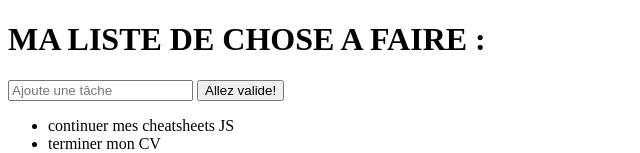
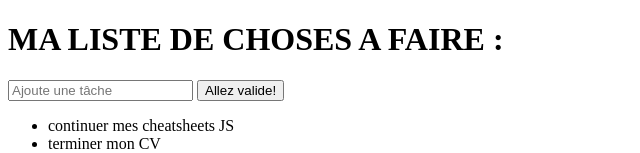
Before and after one commit to melou-dev/livraison4, a plain HTML site: page index.html in a window 1280 px wide. Shown: the top 153 px of the page, without its empty margins (0-640 px from the left). Drawn offline with Linux system fonts and the light colour scheme.

Commit message:
change title into HTML livraison4 Todolist

```diff
--- a/index.html
+++ b/index.html
@@ -9,7 +9,7 @@
 </head>
 <body>
 
-    <h1>MA LISTE DE CHOSE A FAIRE :</h1>
+    <h1>MA LISTE DE CHOSES A FAIRE :</h1>
 
     <input type="text" id="inputUser" placeholder="Ajoute une tâche">
 
```
Also changed, not shown: script.js (+0 -95 lines).
